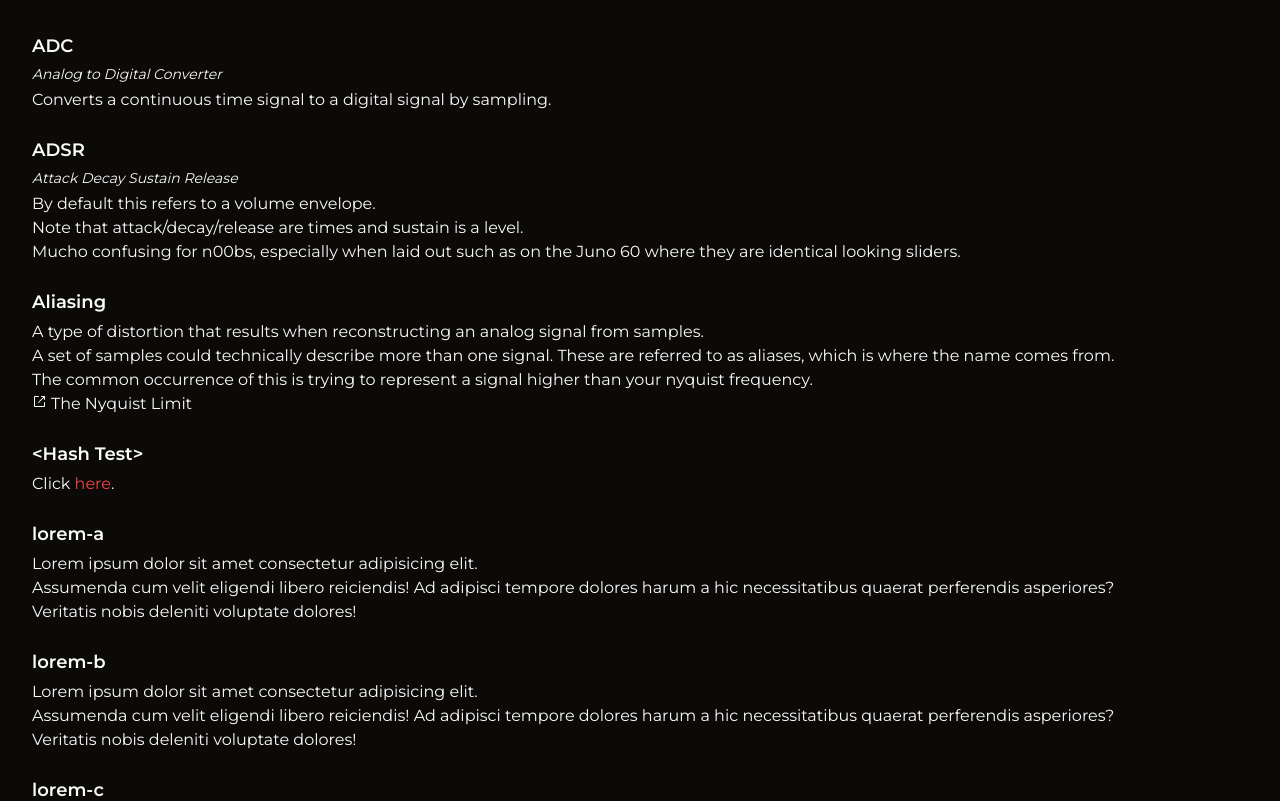
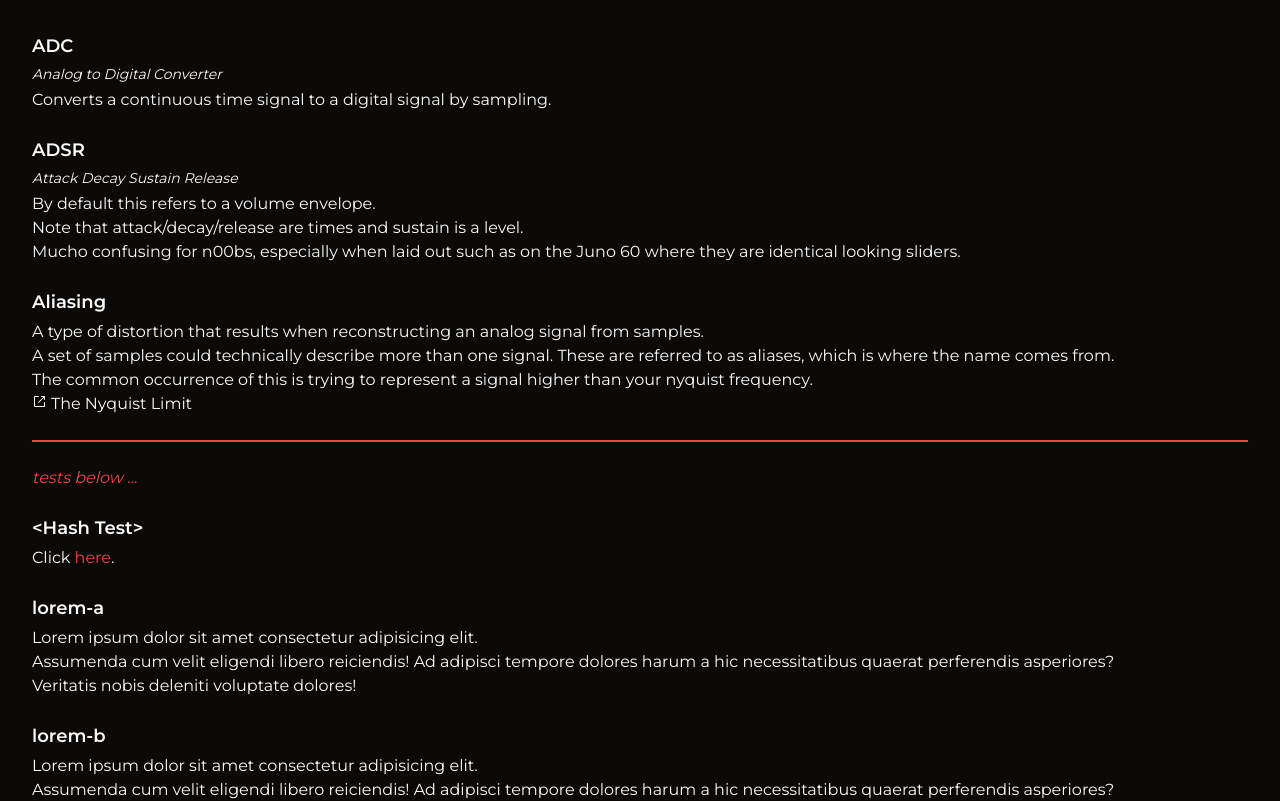
Before and after one commit to satelllte/dsp-terms, a Next.js app: page / in a window 1280 px wide. Shown: the top 801 px of the page. Built offline with nearby package versions, Linux system fonts and the light colour scheme.

Commit message:
don't use dl, dd, dt

```diff
--- a/src/app/page.tsx
+++ b/src/app/page.tsx
@@ -26,6 +26,8 @@ const IndexPage = () => {
 				<TermRow>The common occurrence of this is trying to represent a signal higher than your nyquist frequency.</TermRow>
 				<TermExternalLink href='http://www.slack.net/~ant/bl-synth/3.nyquist.html'>The Nyquist Limit</TermExternalLink>
 			</Term>
+			<div className='h-0.5 w-full bg-red-500'/>
+			<p className='italic text-red-500'>tests below ...</p>
 			<Term id='hash-test' term='<Hash Test>'>
 				<TermRow>
 					Click <Link className='text-red-500' href='#lorem-a'>here</Link>.
--- a/src/components/Term.tsx
+++ b/src/components/Term.tsx
@@ -10,11 +10,9 @@ type TermProps = {
 export const Term = ({id, term, expansion, children}: TermProps) => {
 	return (
 		<div>
-			<TermTitle id={id} term={term} expansion={expansion}/>
-			<dd>
-				{expansion && <div className='pb-1 text-sm italic'>{expansion}</div>}
-				<div>{children}</div>
-			</dd>
+			<Title id={id} term={term} expansion={expansion}/>
+			{expansion && <div className='pb-1 text-sm italic'>{expansion}</div>}
+			<div>{children}</div>
 		</div>
 	);
 };
@@ -41,29 +39,29 @@ export const TermExternalLink = ({href, children}: TermExternalLinkProps) => {
 	);
 };
 
-type TermTitleProps = {
+type TitleProps = {
 	id: string;
 	term: string;
 	expansion?: string;
 };
-const TermTitle = ({id, term, expansion}: TermTitleProps) => {
+const Title = ({id, term, expansion}: TitleProps) => {
 	if (expansion) {
 		return (
-			<Dt id={id}><abbr className='no-underline' title={expansion}>{term}</abbr></Dt>
+			<TitleH3 id={id}><abbr className='no-underline' title={expansion}>{term}</abbr></TitleH3>
 		);
 	}
 
 	return (
-		<Dt id={id}>{term}</Dt>
+		<TitleH3 id={id}>{term}</TitleH3>
 	);
 };
 
-type DtProps = {
+type TitleH3Props = {
 	id: string;
 	children: React.ReactNode;
 };
-const Dt = ({id, children}: DtProps) => {
+const TitleH3 = ({id, children}: TitleH3Props) => {
 	return (
-		<dt id={id} className='pb-1 text-lg font-semibold'>{children}</dt>
+		<h3 id={id} className='pb-1 text-lg font-semibold'>{children}</h3>
 	);
 };
```
